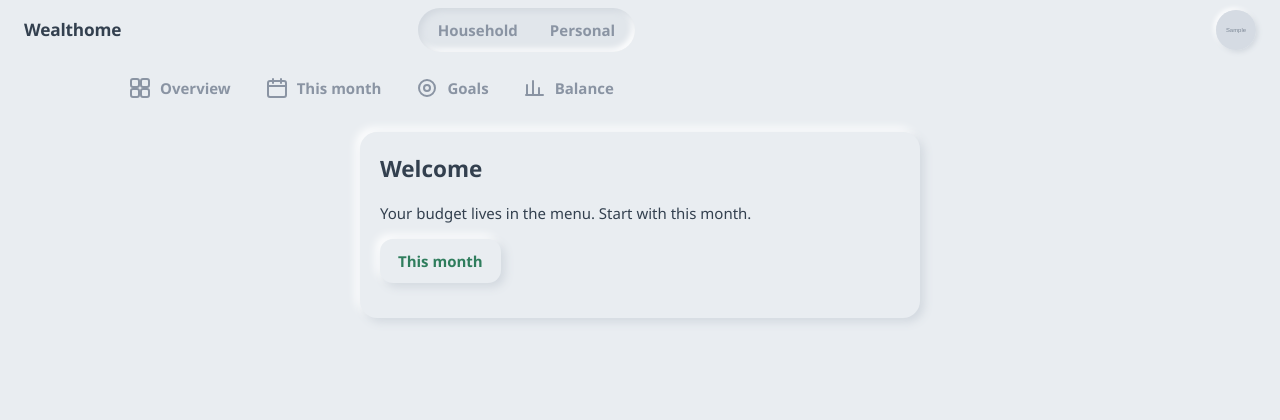
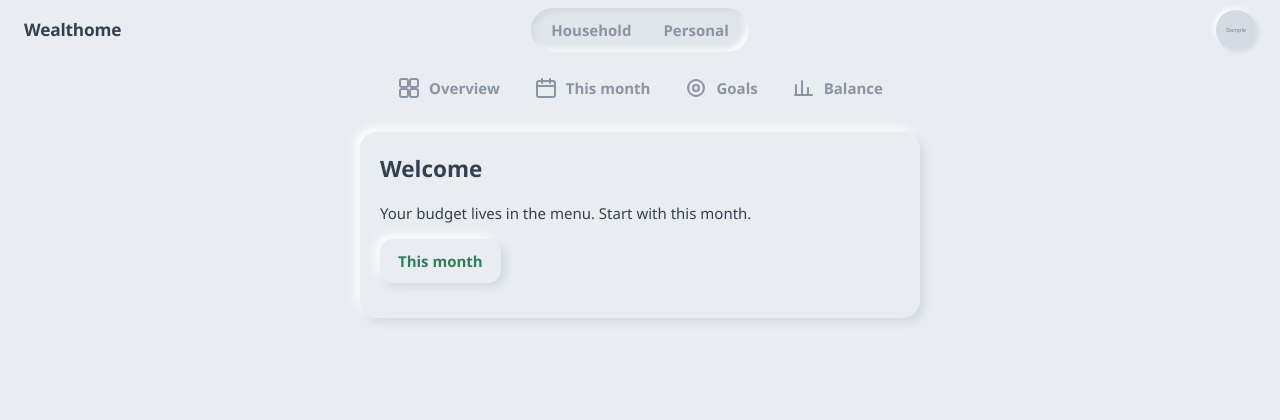
Before and after one commit to Otuzji/wealthome, a Django app: page / in a window 1280 px wide. Shown: the top 420 px of the page. Run offline with Django 5.2, Linux system fonts and the light colour scheme; a user stored in the database is signed in; tables that the repository leaves empty hold one stand-in row (values such as "Sample post"); grey boxes marked "Sample" are stand-in pictures.

Commit message:
Ensancha el armazon a 1400px y centra la barra y las pestanas
Co-Authored-By: Claude Opus 5 <noreply@anthropic.com>

```diff
--- a/static/css/base.css
+++ b/static/css/base.css
@@ -28,7 +28,7 @@ h2 { margin: 0 0 12px; font-size: 1.1em; }
   align-content: start;
   align-items: start;
   width: 100%;
-  max-width: 1100px;
+  max-width: 1400px;
   margin: 0 auto;
   padding: 20px 16px calc(72px + 88px + env(safe-area-inset-bottom));
 }
--- a/static/css/modules.css
+++ b/static/css/modules.css
@@ -13,6 +13,16 @@
   padding: 8px 16px;
   background: var(--bg);
   border-bottom: var(--border-width) solid var(--border-color);
+  max-width: 1400px;
+  margin: 0 auto;
+}
+.barra_containers {
+  display: flex;
+  align-items: center;
+  justify-content: space-between;
+  width: 100%;
+  max-width: 1400px;
+  margin: 0 auto;
 }
 .barra__logo {
   flex: none;
@@ -84,11 +94,15 @@
   left: 0; right: 0; bottom: 0;
   z-index: 10;
   display: flex;
-  justify-content: space-around;
+  justify-content: space-between;
+  gap: 12px;
   padding: 6px 8px calc(6px + env(safe-area-inset-bottom));
   background: var(--bg);
   border-top: var(--border-width) solid var(--border-color);
   box-shadow: var(--shadow-raised);
+  width: 100%;
+  max-width: 1400px;
+  margin: 0 auto;
 }
 .tabs__enlace {
   display: flex;
@@ -133,9 +147,9 @@
   .barra { padding: 8px 24px; }
   .tabs {
     position: static;
-    justify-content: flex-start;
+    justify-content: center;
     gap: 6px;
-    max-width: 1100px;
+    max-width: 1400px;
     margin: 0 auto;
     padding: 8px 24px 0;
     background: transparent;
--- a/templates/_barra.html
+++ b/templates/_barra.html
@@ -7,8 +7,10 @@ se pinta como un segmented control y no como dos enlaces de menu.
 
 El avatar abre el drawer (_drawer.html). Ahi vive todo lo que era "Settings". {% endcomment %}
 <header class="barra">
-  <a class="barra__logo" href="{% url 'accounts:inicio' %}">Wealthome</a>
-
+  <div class="barra_containers">
+    <a class="barra__logo" href="{% url 'accounts:inicio' %}">Wealthome</a>
+  </div>
+  <div class="barra_containers">
   {% if nav_ambitos %}
     <nav class="conmutador" aria-label="{% translate 'Scope' %}">
       {% for ambito in nav_ambitos %}
@@ -17,7 +19,8 @@ El avatar abre el drawer (_drawer.html). Ahi vive todo lo que era "Settings". {%
       {% endfor %}
     </nav>
   {% endif %}
-
+  </div>
+  <div class="barra_containers">
   {% if user.is_authenticated %}
     <div class="barra__derecha">
       {% if nav_drawer and not nav_puede_escribir %}
@@ -34,4 +37,5 @@ El avatar abre el drawer (_drawer.html). Ahi vive todo lo que era "Settings". {%
       </button>
     </div>
   {% endif %}
+  </div>
 </header>
```
